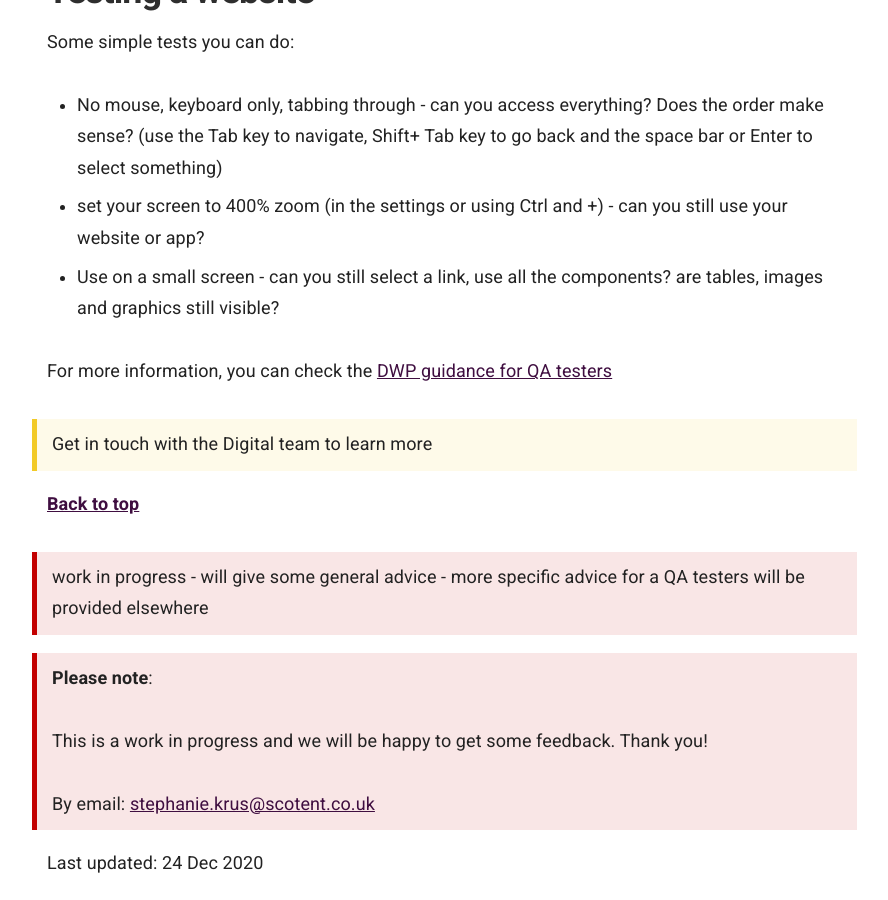
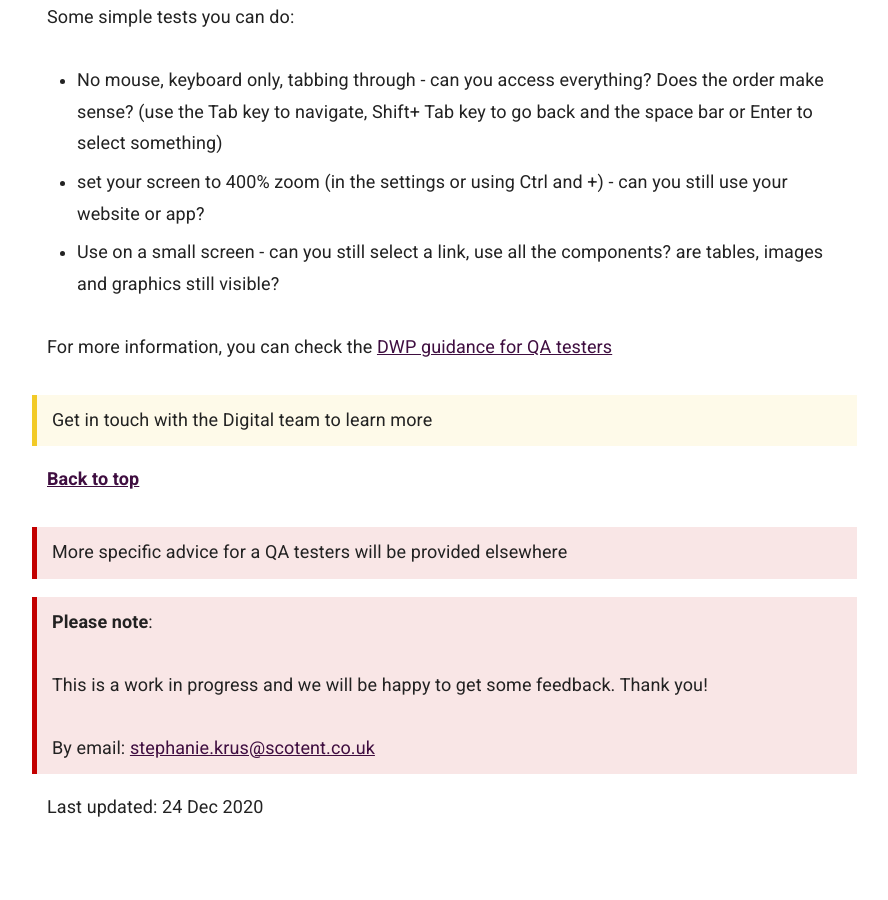
Before and after one commit to numbat70/inclusion2021, a Jekyll site: the page built from _docs/accessibility/advice-role.md, in a window 1280 px wide and 900 px high, scrolled down 3091 px. Shown: the whole window, without its empty margins (343-1231 px from the left). Built offline with Jekyll 4.4.1, drawn with Linux system fonts in a browser that asks for light colours; after the commit the page ends 3935 px from its top, so only the background shows below that.

Commit message:
SK - fix typo

```diff
--- a/_docs/accessibility/advice-role.md
+++ b/_docs/accessibility/advice-role.md
@@ -27,7 +27,7 @@ Don't just turn A4 document up onto A3 paper, when asked for accessible large pr
 > A true large print document is freshly printed, in the font size and in the colour combination (print/paper colour) of the requester's choice, and is formatted correctly to look like the standard print document.
 
 ### Some resources:
--[A Brief Guide to Easy Read: Top Tips](http://www.saifscotland.org.uk/information-and-advice/brief-guide-easy-read-documents/brief-guide-easy-read-top-tips/#sthash.P6BlvNot.2F5teQP6.dpbs) - From the Scottish Accessible Information Forum
+- [A Brief Guide to Easy Read: Top Tips](http://www.saifscotland.org.uk/information-and-advice/brief-guide-easy-read-documents/brief-guide-easy-read-top-tips/#sthash.P6BlvNot.2F5teQP6.dpbs) - From the Scottish Accessible Information Forum
 - [A blog post about how to create an Easy read format](https://accessibility.blog.gov.uk/2019/10/11/how-dwp-used-the-easy-read-format-to-make-its-content-more-accessible/) - GOV.UK blog post from the DWP
 - [DWP guidance for Content designers](https://accessibility-manual.dwp.gov.uk/guidance-for-your-job-role/content-designer)
 
@@ -79,7 +79,7 @@ For more information, you can check the [DWP guidance for QA testers](https://ac
 
 [**Back to top**]()
 
-<blockquote class="red"><p>work in progress - will give some general advice - more specific advice for a QA testers will be provided elsewhere </p></blockquote>
+<blockquote class="red"><p>More specific advice for a QA testers will be provided elsewhere </p></blockquote>
 
 
 {% include feedback.html %}
```
